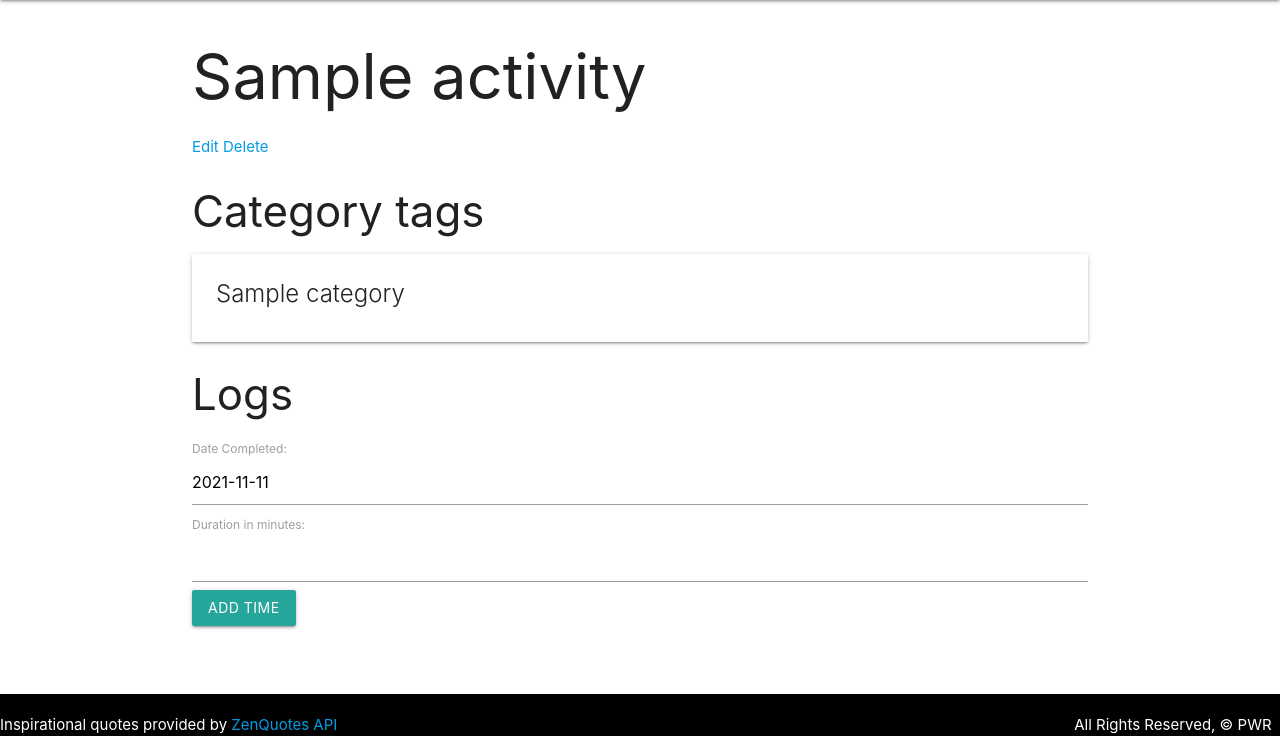
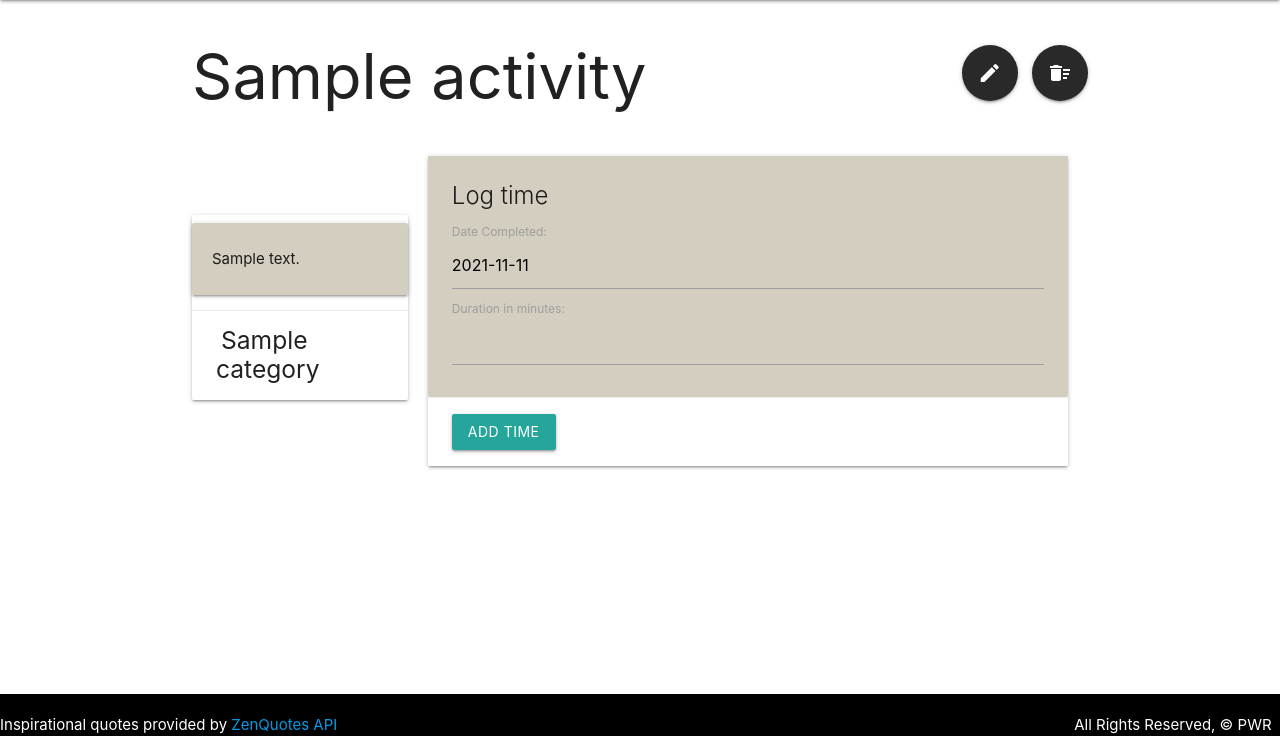
Before and after one commit to ripleymay/em_pwr_ed, a Django app: page /activities/1/ in a window 1280 px wide. Shown: the part 64-800 px from the top of the page. Run offline with Django 3.2, Linux system fonts and the light colour scheme; tables that the repository leaves empty hold one stand-in row (values such as "Sample post"); data that the repository does not hold is empty.

Commit message:
css updates

```diff
--- a/main_app/static/css/style-r.css
+++ b/main_app/static/css/style-r.css
@@ -0,0 +1,83 @@
+#activity-cards {
+    display: flex;
+    flex-wrap: wrap;
+}
+
+.activity-card {
+    margin: 10px;
+}
+
+.card-content, .act-descrip-card {
+    background-color: rgb(212, 206, 193);
+}
+
+.btn-floating.lookat {
+    background-color: rgb(250, 250, 243);
+}
+
+.btn-floating.log-del {
+    background-color: rgb(250, 250, 243);
+}
+
+.btn-floating.log-del:hover {
+    background-color: #E4584E;
+}
+
+.btn-floating.lookat:hover {
+    transform: scale(1.25);
+}
+
+i.dark {
+    color: rgb(41, 41, 41);
+}
+
+.cat-tag {
+    display: inline;
+    padding: 5px;
+}
+
+.Emotional-tag {
+    border: 2px #E4584E solid;
+}
+.Environmental-tag {
+    border: 2px #F8961E solid;
+}
+.Mental-tag {
+    border: 2px #F9C74F solid;
+}
+.Physical-tag {
+    border: 2px #90BE6D solid;
+}
+.Social-tag {
+    border: 2px #A5CCDF solid;
+}
+.Spiritual-tag {
+    border: 2px #AA91CA solid;
+}
+
+#activity-header, #activity-deets {
+    display: flex;
+    justify-content: space-between;
+    align-items: center;
+}
+
+#activity-header a {
+    background-color: rgb(41, 41, 41);
+    margin: 10px 0 0 10px;
+}
+
+#activity-header a:hover {
+    transform: scale(1.25);
+}
+
+.act-descrip-card {
+    padding: 10px 20px;
+}
+
+.log-card {
+    width: fit-content;
+}
+
+#logger {
+    margin: 20px;
+}
--- a/main_app/templates/activities/detail.html
+++ b/main_app/templates/activities/detail.html
@@ -1,40 +1,53 @@
 {% extends 'base.html' %}
 {% block content %}
 
-<h1>{{ activity.title }}</h1>
+<section id="activity-header">
+  <h1>{{ activity.title }}</h1>
 
-<a href="{% url 'activity_update' activity.id %}">Edit</a>
-<a href="{% url 'activity_delete' activity.id %}">Delete</a>
+  <div>
+    <a class="btn-floating btn-large waves-effect waves-light" href="{% url 'activity_update' activity.id %}"><i class="material-icons">edit</i></a>
+    <a class="btn-floating btn-large waves-effect waves-light" href="{% url 'activity_delete' activity.id %}"><i class="material-icons">delete_sweep</i></a>
+  </div>
+</section>
 
-<div class="col s6">
-    <h3>Category tags</h3>
+<section id="activity-deets">
+
+  <div class="card">
+    <div class="card-panel act-descrip-card">
+      <p>{{activity.description}}</p>
+    </div>
+    <div class="card-action">
       {% for c in activity.categories.all %}
-        <div class="card">
-          <div class="card-content">
-            <span class="card-title">
-              {{ c.title }}
-            </span>
-          </div>
-        </div>
+      <h5 class="cat-tag {{c.title}}-tag">{{ c.title }}</h5>
       {% endfor %}
-      <h3>Logs</h3>
+    </div>
+  </div>
 
-        <form action="{% url 'log_create' activity.id %}" method="POST">
-          {% csrf_token %}
-          {{ log_form.as_table }}
-          <input type="submit" class="btn" value="Add time">
-        </form>
+  <div id="logger" class="card">
+    <div class="card-content">
+      <span class="card-title">Log time</span>
+      <form action="{% url 'log_create' activity.id %}" method="POST">
+        {% csrf_token %}
+        {{ log_form.as_table }}
+    </div>
+    <div class="card-action">
+      <input type="submit" class="btn" value="Add time">
+      </form>
+    </div>
+  </div>
+</section>
 
-      {% for log in activity.log_set.all %}
-        <div class="card">
-          <div class="card-panel">
-            {{ log.duration_in_minutes }} minutes on {{ log.date_completed }}
-            <a href="{% url 'log_delete' activity.id log.id %}">Delete</a>
-          </div>
-        </div>
-      {% endfor %}
-
-</div>
+<section id="all-logs">
+  {% for log in activity.log_set.all %}
+    <div class="card log-card">
+      <div class="card-panel">
+        {{ log.date_completed }} | {{ log.duration_in_minutes }} mins
+        <a class="btn-floating btn-small halfway-fab waves-effect waves-light log-del" href="{% url 'log_delete' activity.id log.id %}">
+          <i class="material-icons dark">delete</i></a>
+      </div>
+    </div>
+  {% endfor %}
+</section>
 
 
 <script>
--- a/main_app/templates/base.html
+++ b/main_app/templates/base.html
@@ -9,6 +9,7 @@
   <title>emPWRed</title>
   <link rel="shortcut icon" type="image/png" href="https://i.imgur.com/bj1sFsi.png?1"/>
   <link rel="stylesheet" href="https://cdnjs.cloudflare.com/ajax/libs/materialize/1.0.0/css/materialize.min.css">
+  <link href="https://fonts.googleapis.com/icon?family=Material+Icons" rel="stylesheet">
   <link rel="stylesheet" type="text/css" href="{% static 'css/style-p.css' %}">
   <link rel="stylesheet" type="text/css" href="{% static 'css/style-w.css' %}">
   <link rel="stylesheet" type="text/css" href="{% static 'css/style-r.css' %}">
```
Also changed, not shown: main_app/templates/activities/index.html (+23 -7 lines).
